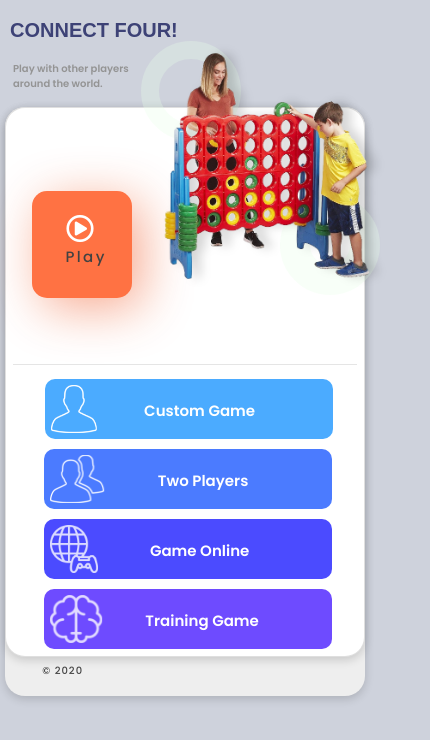
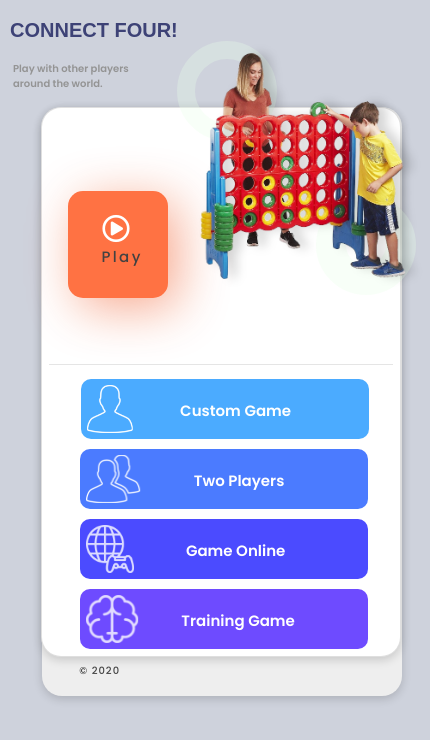
Before and after one commit to getsalman/connect_four, a React (Create React App) app: page / in a window 390 px wide. Shown: the top 740 px of the page, 430 px wide, since content can reach past the window. Built offline with nearby package versions, Linux system fonts and the light colour scheme.

Commit message:
home page changes for mobile

```diff
--- a/src/App.css
+++ b/src/App.css
@@ -72,7 +72,7 @@ body {
 }
 
 .congratulations {
-  font-size: 2rem;
+  font-size: 1.5rem;
   letter-spacing: 0px;
   color: #ff6600;
   opacity: 1;
@@ -732,7 +732,7 @@ h1 {
   border-radius: 30px;
   background-color: #ffffff;
   box-shadow: 0px 3px 6px #00000029;
-  padding: 72px 32px;
+  padding: 65px 38px;
 }
 
 .Slat {
@@ -745,7 +745,7 @@ h1 {
 .gamecards {
   border: 1px solid #70707026;
   border-radius: 15px;
-  margin-bottom: 10px;
+  margin-bottom: 4px;
 }
 
 .Hole {
@@ -789,6 +789,10 @@ h1 {
 .inactivecircle {
   display: nn;
   padding: 8% 0%;
+}
+
+.won-circle {
+  border: 5px solid #ffff00;
 }
 
 /* Tablet */
@@ -835,7 +839,7 @@ h1 {
     min-height: 110px;
   }
   .coming-soon-img {
-    margin: 5% 8%;
+    margin: 12% 7%;
   }
   .player-image {
     background: rgb(234, 240, 236) 0% 0% no-repeat padding-box;
@@ -883,7 +887,7 @@ h1 {
   }
 
   .card {
-    margin: 0px 0px 0px -7px;
+    margin: 0px 0px 0px -8px;
     width: 360px;
     background-color: #ffffff;
     border-radius: 20px;
@@ -893,8 +897,6 @@ h1 {
     height: 550px;
   }
   .card-2 {
-    margin: auto;
-    margin-left: auto;
     width: 360px;
     background-color: #eeeeee;
     border-radius: 20px;
@@ -904,7 +906,7 @@ h1 {
     padding-top: 0%;
     box-shadow: 0px 3px 10px #00000029;
     height: 589px;
-    margin-left: -10px;
+    margin-left: 27px;
   }
   .home-image {
     margin: -78px 0px 0px 130px;
@@ -1109,7 +1111,7 @@ h1 {
 
     background: #84a4fc;
     border-radius: 50px;
-    opacity: 1;
+
     width: 100%;
   }
 
@@ -1194,7 +1196,9 @@ h1 {
   }
 
   .coming-soon-img {
-    margin: 16% -8%;
+    margin-left: 17px;
+    width: 90%;
+    margin-top: 100px;
   }
 
   .activeatedcircle {
```
